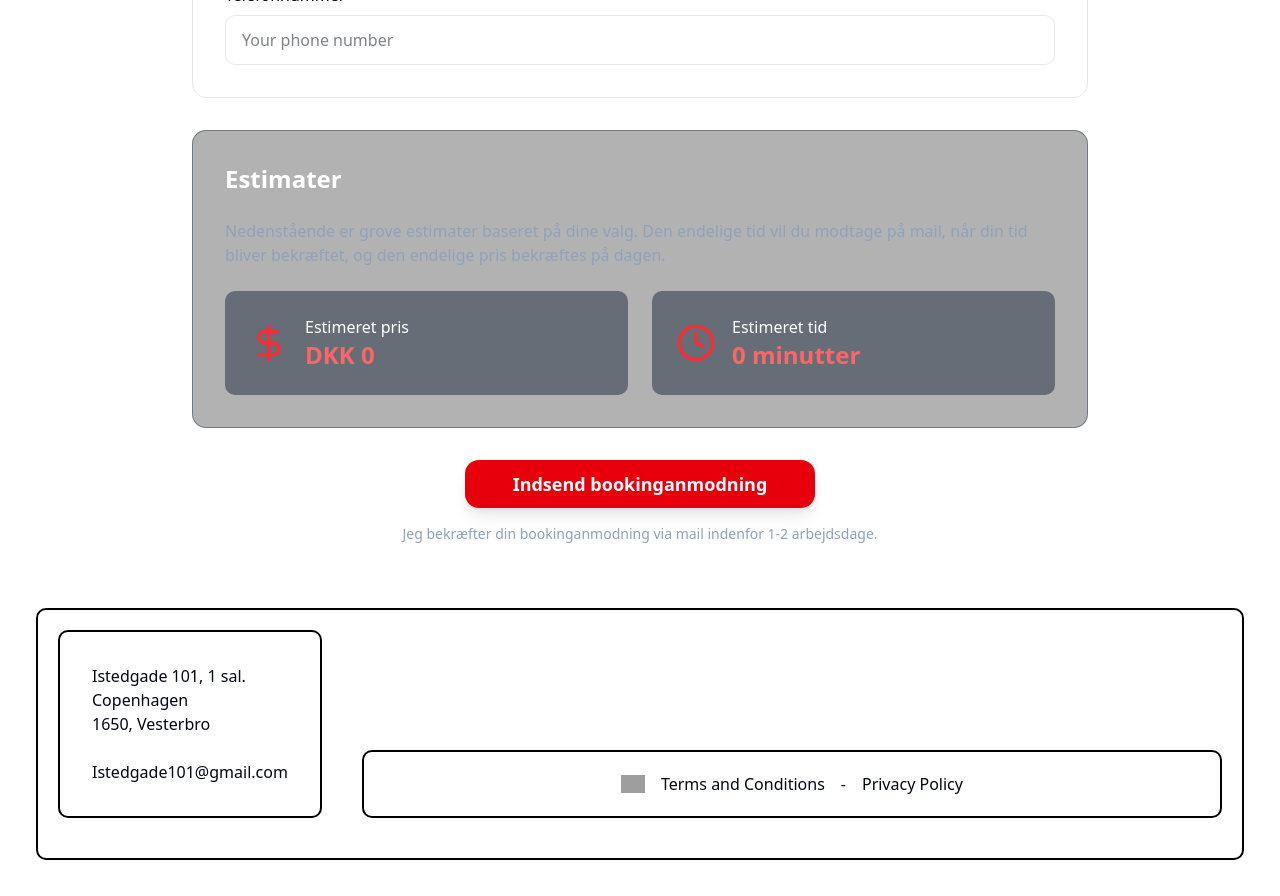
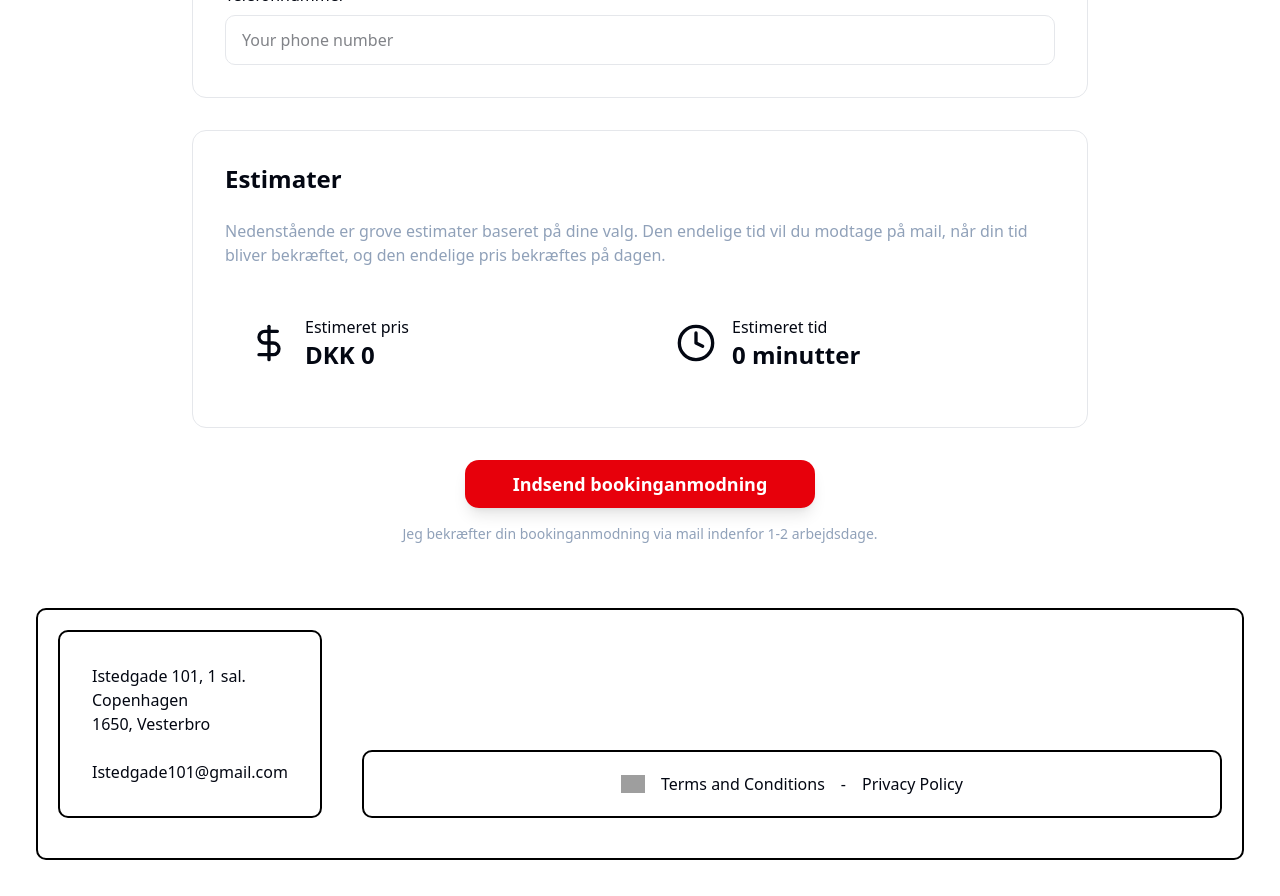
Before and after one commit to nordbobirk/02369-project, a Next.js app: page /booking in a window 1280 px wide. Shown: the part 1780-2676 px from the top of the page. Built offline with nearby package versions, Linux system fonts and the light colour scheme; grey boxes are pictures that could not be loaded.

Commit message:
estimates

```diff
--- /dev/null
+++ b/src/app/(public)/booking/_components/Estimates.tsx
@@ -0,0 +1,44 @@
+import { Clock, DollarSign } from "lucide-react";
+
+export function Estimates({
+  priceEstimate,
+  timeEstimate,
+}: {
+  priceEstimate: number;
+  timeEstimate: number;
+}) {
+  return (
+    <div className="rounded-xl p-8 border">
+      <h2 className="text-2xl font-bold mb-6">Estimater</h2>
+      <p className="text-slate-400 mb-6">
+        Nedenstående er grove estimater baseret på dine valg. Den endelige tid
+        vil du modtage på mail, når din tid bliver bekræftet, og den endelige
+        pris bekræftes på dagen.
+      </p>
+
+      <div className="grid grid-cols-1 md:grid-cols-2 gap-6">
+        <div className="rounded-lg p-6 flex items-center gap-4">
+          <DollarSign className="h-10 w-10" />
+          <div>
+            <h3 className="font-medium">Estimeret pris</h3>
+            <p className="text-2xl font-bold">DKK {priceEstimate}</p>
+          </div>
+        </div>
+
+        <div className="rounded-lg p-6 flex items-center gap-4">
+          <Clock className="h-10 w-10" />
+          <div>
+            <h3 className="font-medium">Estimeret tid</h3>
+            <p className="text-2xl font-bold">
+              {timeEstimate < 60
+                ? `${timeEstimate} minutter`
+                : `${Math.floor(timeEstimate / 60)} timer${
+                    Math.floor(timeEstimate / 60) !== 1 ? "s" : ""
+                  }${timeEstimate % 60 > 0 ? ` ${timeEstimate % 60} min` : ""}`}
+            </p>
+          </div>
+        </div>
+      </div>
+    </div>
+  );
+}
--- a/src/app/(public)/booking/_components/Form.tsx
+++ b/src/app/(public)/booking/_components/Form.tsx
@@ -18,6 +18,7 @@ import { TypeSelect } from "./TypeSelect";
 import { TypeDetails } from "./TypeDetails";
 import { General } from "./General";
 import { ContactInfo } from "./ContactInfo";
+import { Estimates } from "./Estimates";
 
 // Placeholder functions for price and time estimates
 const estimatePrice = (formData: BookingFormData): number => {
@@ -151,45 +152,10 @@ export default function BookingForm() {
               handleInputChange={handleInputChange}
             />
 
-            {/* Estimates */}
-            <div className="bg-black/30 backdrop-blur-sm rounded-xl p-8 border border-slate-700/50">
-              <h2 className="text-2xl font-bold text-white mb-6">Estimater</h2>
-              <p className="text-slate-400 mb-6">
-                Nedenstående er grove estimater baseret på dine valg. Den
-                endelige tid vil du modtage på mail, når din tid bliver
-                bekræftet, og den endelige pris bekræftes på dagen.
-              </p>
-
-              <div className="grid grid-cols-1 md:grid-cols-2 gap-6">
-                <div className="bg-slate-800/50 rounded-lg p-6 flex items-center gap-4">
-                  <DollarSign className="h-10 w-10 text-red-500" />
-                  <div>
-                    <h3 className="text-white font-medium">Estimeret pris</h3>
-                    <p className="text-2xl font-bold text-red-400">
-                      DKK {priceEstimate}
-                    </p>
-                  </div>
-                </div>
-
-                <div className="bg-slate-800/50 rounded-lg p-6 flex items-center gap-4">
-                  <Clock className="h-10 w-10 text-red-500" />
-                  <div>
-                    <h3 className="text-white font-medium">Estimeret tid</h3>
-                    <p className="text-2xl font-bold text-red-400">
-                      {timeEstimate < 60
-                        ? `${timeEstimate} minutter`
-                        : `${Math.floor(timeEstimate / 60)} timer${
-                            Math.floor(timeEstimate / 60) !== 1 ? "s" : ""
-                          }${
-                            timeEstimate % 60 > 0
-                              ? ` ${timeEstimate % 60} min`
-                              : ""
-                          }`}
-                    </p>
-                  </div>
-                </div>
-              </div>
-            </div>
+            <Estimates
+              timeEstimate={timeEstimate}
+              priceEstimate={priceEstimate}
+            />
 
             {/* Submit Button */}
             <div className="flex flex-col items-center">
```
